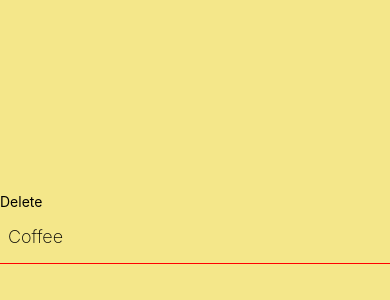
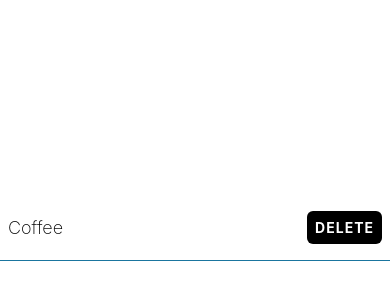
Before and after one commit to KaviDJ02/Taskly-App, a React Native app: screen / in a window 390 px wide. Shown: the part 194-494 px from the top of the page. Built offline with nearby package versions, Linux system fonts and the light colour scheme.

Commit message:
add alerts

```diff
--- a/App.tsx
+++ b/App.tsx
@@ -1,19 +1,35 @@
-import { StatusBar } from 'expo-status-bar';
-import { StyleSheet, Text, View, TouchableOpacity, Pressable } from 'react-native';
+import { StyleSheet, Text, View, TouchableOpacity, Alert } from 'react-native';
+import {theme} from "./theme";
 
 export default function App() {
+  const handleDelete = () => {
+    Alert.alert("Delete", "Are you sure you want to delete this item?", [
+      {
+        text: "Cancel",
+        onPress: () => console.log("Cancel"),
+        style: "cancel",
+      },
+      {
+        text: "Yes",
+        onPress: () => console.log("Yes"),
+        style: "destructive",
+      },
+    ]);
+  }
   return (
     <View style={styles.container}>
-      <Pressable >
-        <Text onPress={() => console.log("Pressed")}>Delete</Text>
-      </Pressable>
       <View style={styles.itemContainer} >
         <Text style={{
             fontSize: 18,
           fontWeight: "200",
             color: "black",
         }}>Coffee</Text>
-        <StatusBar style="auto" />
+        <TouchableOpacity
+            style={styles.button}
+            onPress={() => handleDelete()}
+            activeOpacity={0.8} >
+          <Text style={styles.buttonText}>Delete</Text>
+        </TouchableOpacity>
       </View>
     </View>
   );
@@ -22,13 +38,28 @@
 const styles = StyleSheet.create({
   container: {
     flex: 1,
-    backgroundColor: '#f4e78a',
+    backgroundColor: theme.colorWhite,
     justifyContent: 'center',
   },
   itemContainer: {
     borderBottomWidth: 1,
-    borderBottomColor: "red",
+    borderBottomColor: theme.colorCerulean,
     paddingHorizontal: 8,
     paddingVertical: 16,
+    flexDirection: "row",
+    alignItems: "center",
+    justifyContent: "space-between",
+  },
+    button: {
+        backgroundColor: theme.colorBlack,
+        padding: 8,
+        borderRadius: 6,
+    },
+    buttonText: {
+      color: theme.colorWhite,
+      fontWeight: "bold",
+      textTransform: "uppercase",
+      letterSpacing: 1,
   }
+
 });
--- a/theme.ts
+++ b/theme.ts
@@ -1,4 +1,5 @@
 export const theme = {
     colorCerulean: "#1a759f",
     colorWhite: "#ffffff",
+    colorBlack: "#000000",
 }
```
